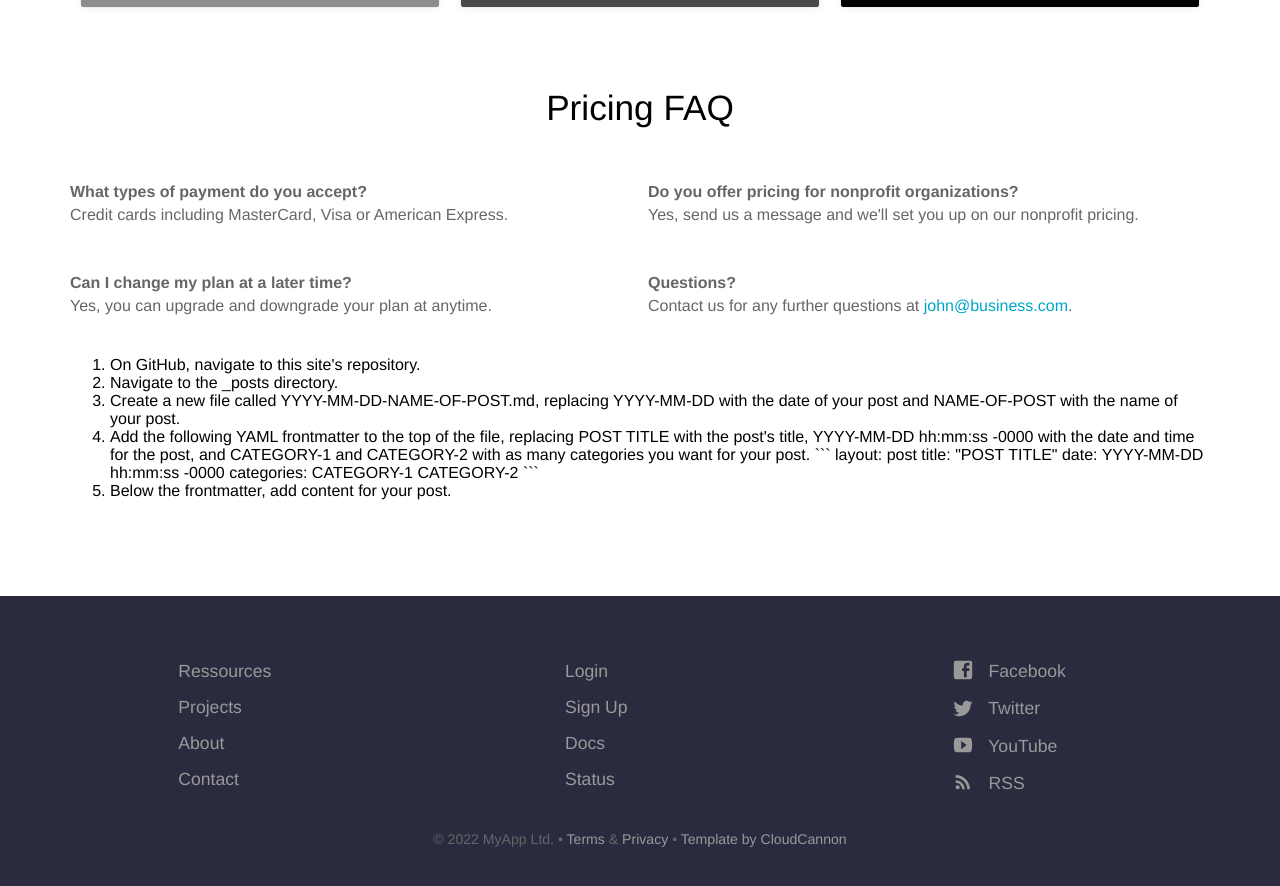
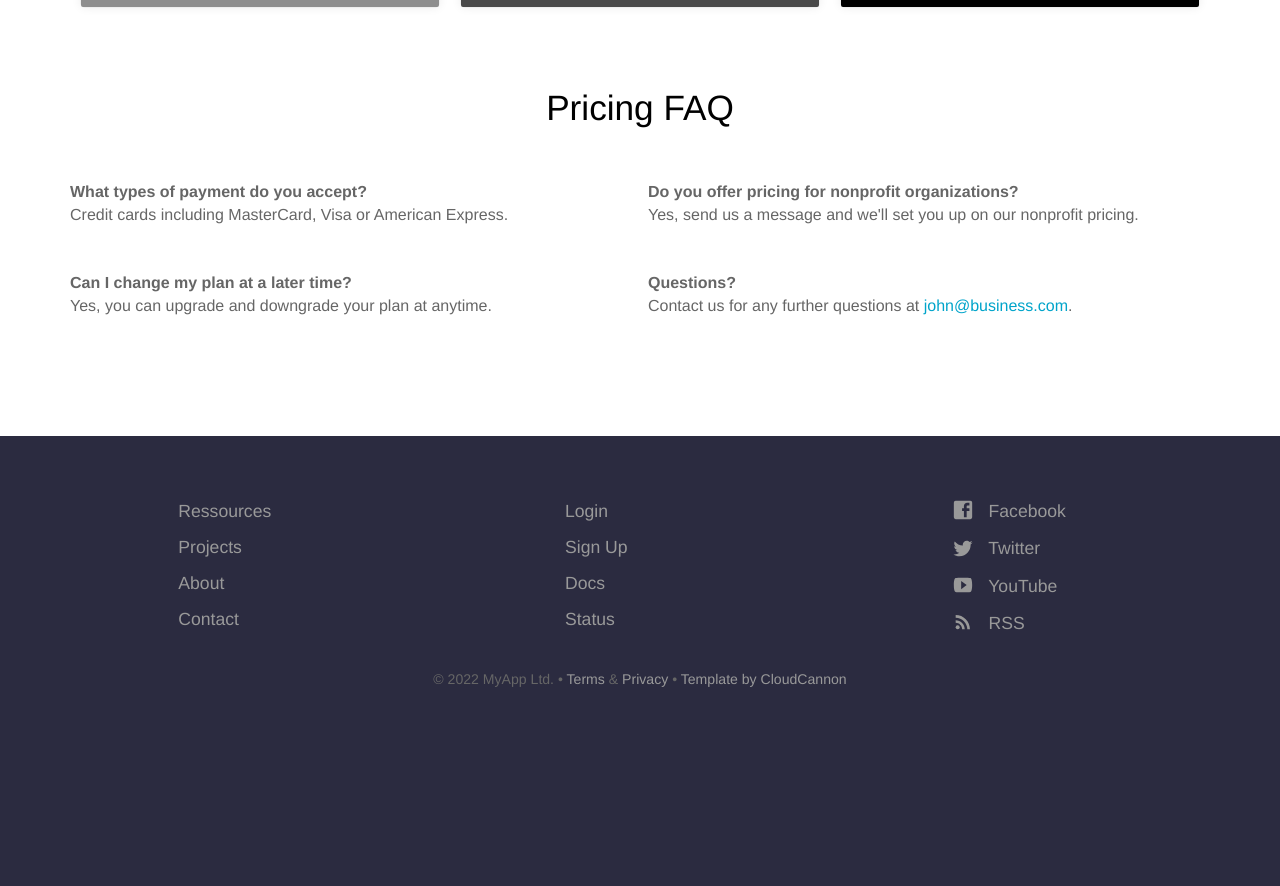
Before and after one commit to Bitcoin-InnovationHub/old, a Jekyll site: the page built from pricing.html, in a window 1280 px wide and 900 px high, scrolled down 811 px. Shown: the top 886 px of the window. Built offline with Jekyll 4.4.1, drawn with Linux system fonts in a browser that asks for light colours; after the commit the page ends 1551 px from its top, so only the background shows below that.

Commit message:
Update pricing.html

````diff
--- a/pricing.html
+++ b/pricing.html
@@ -96,18 +96,3 @@ faq:
 		{% endfor %}
 	</dl>
 {% endif %}
-
-
- <ol>
-  <li>On GitHub, navigate to this site's repository.</li>
-  <li>Navigate to the _posts directory.</li>
-  <li>Create a new file called YYYY-MM-DD-NAME-OF-POST.md, replacing YYYY-MM-DD with the date of your post and NAME-OF-POST with the name of your post.</li>
-  <li>Add the following YAML frontmatter to the top of the file, replacing POST TITLE with the post's title, YYYY-MM-DD hh:mm:ss -0000 with the date and time for the post, and CATEGORY-1 and CATEGORY-2 with as many categories you want for your post.
-	```
-	layout: post
-	title: "POST TITLE"
-	date: YYYY-MM-DD hh:mm:ss -0000
-	categories: CATEGORY-1 CATEGORY-2
-	``` </li>
-   <li>Below the frontmatter, add content for your post.</li>
-</ol>
````
